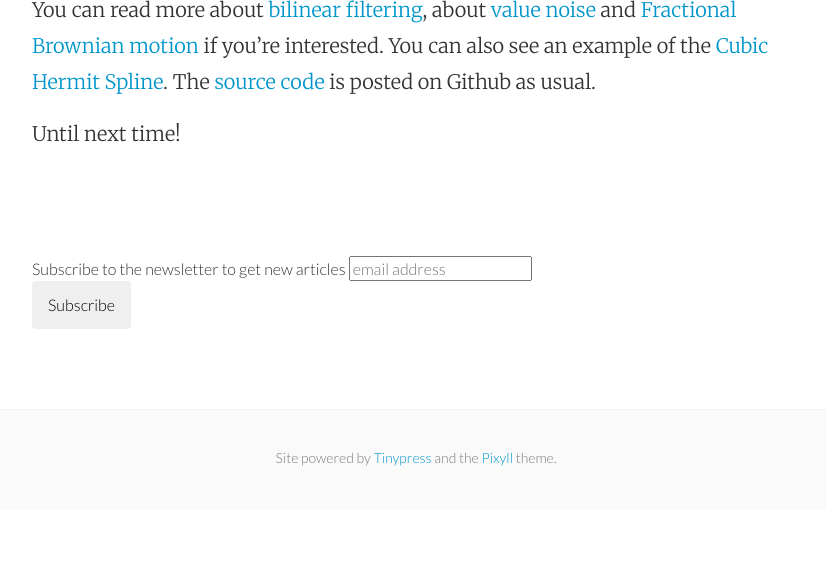
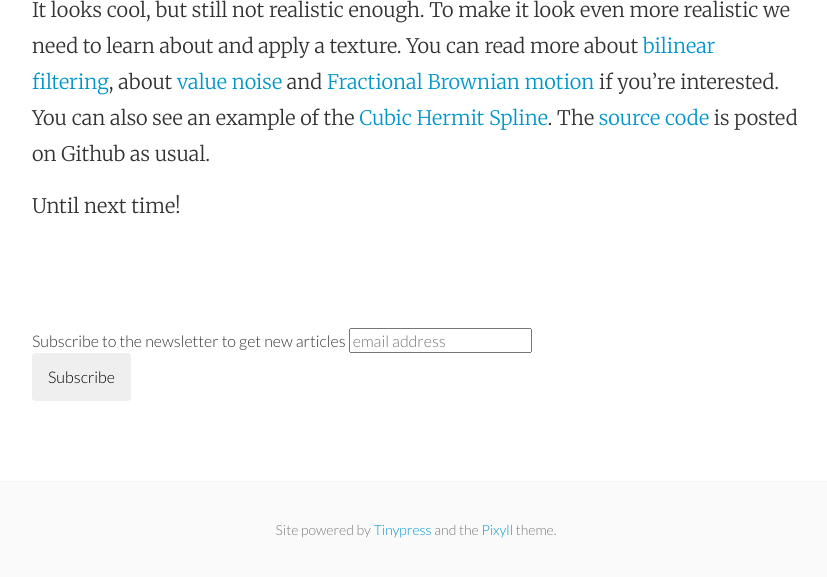
Before and after one commit to mhorga/mhorga.github.io, a Jekyll site: the page built from _posts/2016-06-01-using-metalkit-part-14.markdown, in a window 1280 px wide and 900 px high, scrolled down 2884 px, cut to the strip 318-895 px from the top of the window. Shown: the whole strip, without its empty margins (224-1051 px from the left). Built offline with Jekyll 4.4.1, drawn with Linux system fonts in a browser that asks for light colours; comment, search, counter and statistics services are not loaded; before the commit the page ends 3712 px from its top, so only the background shows below that.

Commit message:
Post update: Using MetalKit part 14

```diff
--- a/_posts/2016-06-01-using-metalkit-part-14.markdown
+++ b/_posts/2016-06-01-using-metalkit-part-14.markdown
@@ -59,6 +58,6 @@ For fun, we add the `timer` uniform again to animate the content. The output ima
 
 ![alt text](https://github.com/MetalKit/images/raw/master/chapter14.gif "chapter 14")
 
-You can read more about [bilinear filtering](http://www.scratchapixel.com/old/lessons/3d-advanced-lessons/interpolation/bilinear-interpolation), about [value noise](http://www.scratchapixel.com/old/lessons/3d-advanced-lessons/noise-part-1/creating-a-simple-2d-noise) and [Fractional Brownian motion](https://en.wikipedia.org/wiki/Fractional_Brownian_motion) if you're interested. You can also see an example of the [Cubic Hermit Spline](https://www.desmos.com/calculator/mnrgw3yias). The [source code](https://github.com/MetalKit/metal) is posted on Github as usual.
+It looks cool, but still not realistic enough. To make it look even more realistic we need to learn about and apply a texture. You can read more about [bilinear filtering](http://www.scratchapixel.com/old/lessons/3d-advanced-lessons/interpolation/bilinear-interpolation), about [value noise](http://www.scratchapixel.com/old/lessons/3d-advanced-lessons/noise-part-1/creating-a-simple-2d-noise) and [Fractional Brownian motion](https://en.wikipedia.org/wiki/Fractional_Brownian_motion) if you're interested. You can also see an example of the [Cubic Hermit Spline](https://www.desmos.com/calculator/mnrgw3yias). The [source code](https://github.com/MetalKit/metal) is posted on Github as usual.
 
 Until next time!
```
Also changed, not shown: other parts of _posts/2016-06-01-using-metalkit-part-14.markdown (+0 -1 lines).
